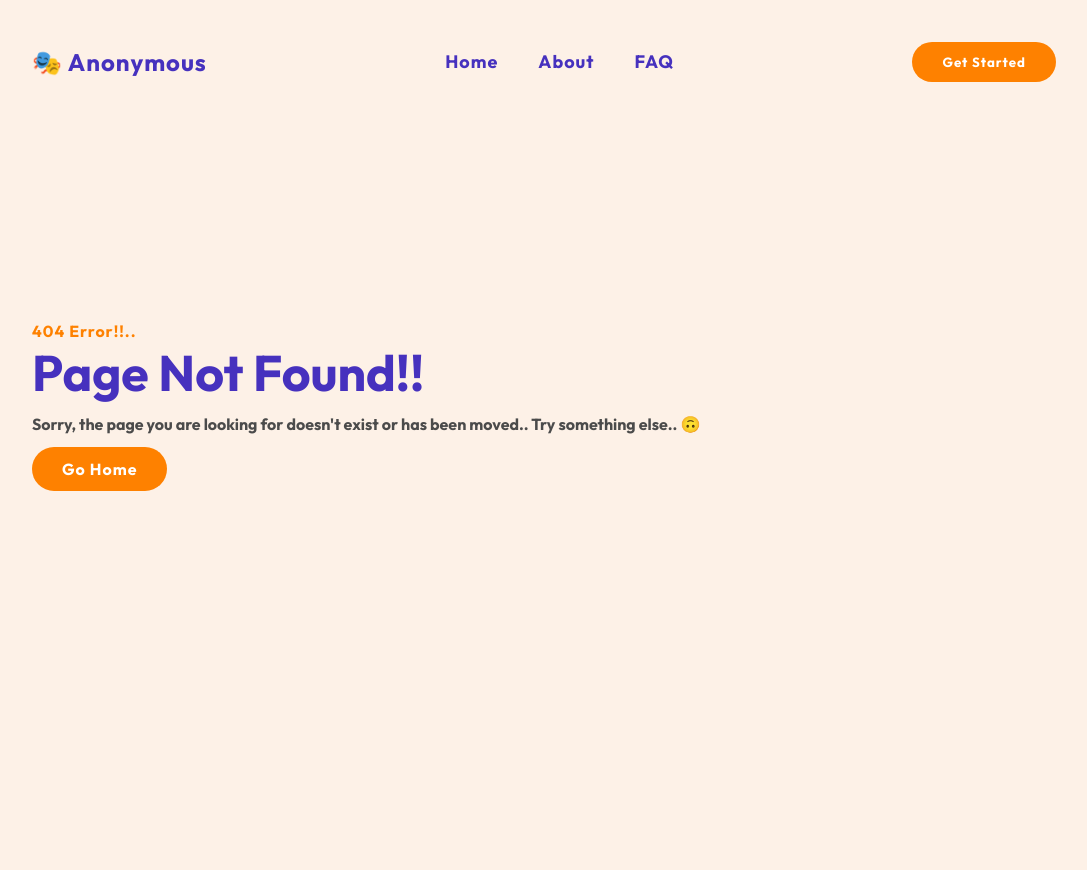
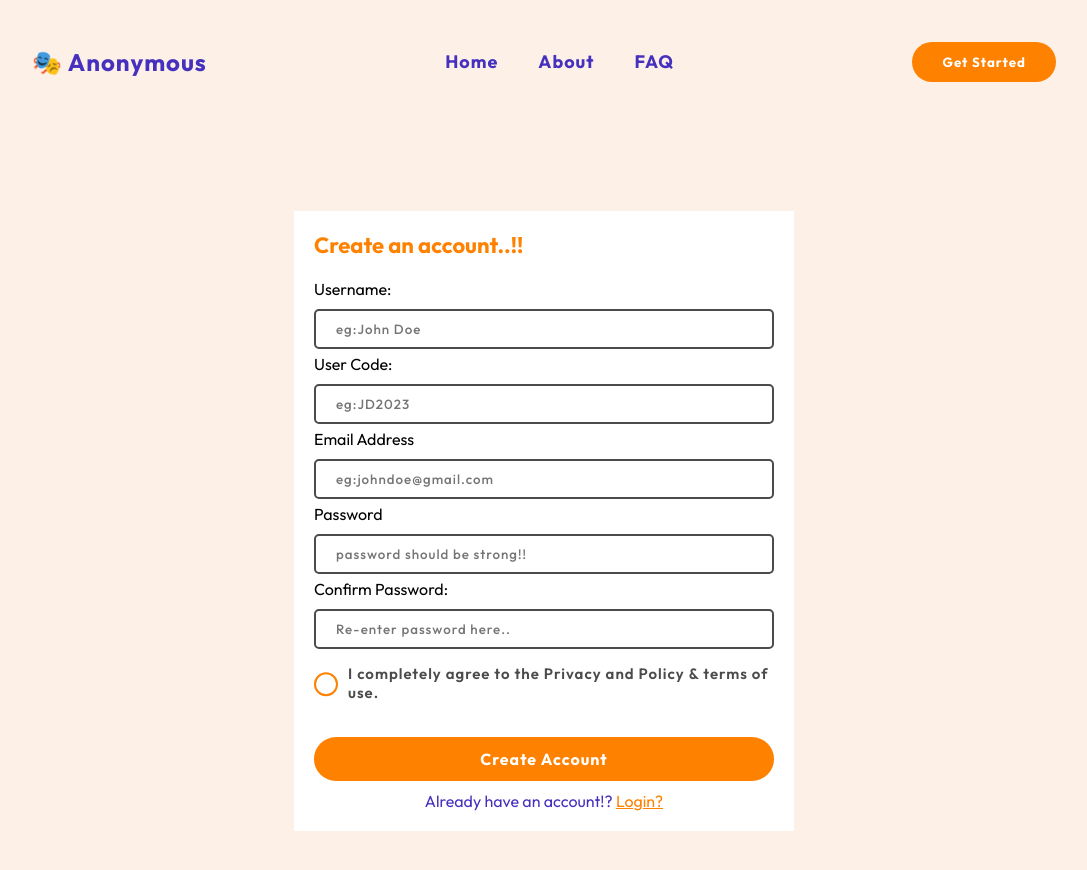
Before and after one commit to SavaadMP/Anonymous-2.0, a React (Vite) app in the folder client/: page /register in a window 1280 px wide. Before the commit this address had no page. Shown: the top 870 px of the page, without its empty margins (96-1183 px from the left). Before the commit the page ends 800 px from the top, so only its background shows below. Built offline with nearby package versions, Linux system fonts and the light colour scheme.

Commit message:
designed register and login page

```diff
--- a/client/src/App.jsx
+++ b/client/src/App.jsx
@@ -4,6 +4,8 @@ import Hero from "./pages/Hero/Hero";
 import CodeValidator from "./pages/CodeValidator/CodeValidator";
 import PageNotFound from "./pages/PageNotFound/PageNotFound";
 import SendMessage from "./pages/SendMessage/SendMessage";
+import Register from "./pages/Auth/Register";
+import Login from "./pages/Auth/Login";
 
 function App() {
   return (
@@ -13,6 +15,8 @@ function App() {
         <Route index path="/" element={<Hero />} />
         <Route path="/usercode" element={<CodeValidator />} />
         <Route path="/sendMessage" element={<SendMessage />} />
+        <Route path="/login" element={<Login />} />
+        <Route path="/register" element={<Register />} />
         <Route path="*" element={<PageNotFound />} />
       </Routes>
     </>
--- a/client/src/components/Header/Header.jsx
+++ b/client/src/components/Header/Header.jsx
@@ -18,7 +18,17 @@ function Header() {
           <Link to="/">FAQ</Link>
         </li>
       </ul>
-      <button className="primary-btn">Get Started</button>
+      <button className="primary-btn">
+        <Link
+          to="/register"
+          style={{
+            textDecoration: "none",
+            color: "white",
+          }}
+        >
+          Get Started
+        </Link>
+      </button>
     </header>
   );
 }
--- /dev/null
+++ b/client/src/pages/Auth/Auth.scss
@@ -0,0 +1,102 @@
+@import "../../variables";
+
+.auth_container {
+  padding: 10%;
+  display: flex;
+  align-items: center;
+  justify-content: center;
+
+  .auth_content {
+    width: 500px;
+    padding: 20px;
+    background: #fff;
+
+    h3 {
+      font-size: 22px;
+      color: $secondary-color;
+      text-align: left;
+      margin-bottom: 20px;
+    }
+
+    .auth_form {
+      form {
+        .form_group {
+          display: flex;
+          flex-direction: column;
+          width: 100%;
+
+          &.change_auth {
+            p {
+              margin-top: 10px;
+              text-align: center;
+              color: $primary-color;
+
+              a {
+                color: $secondary-color;
+              }
+            }
+          }
+
+          &.termsAndCond {
+            display: flex;
+            flex-direction: row;
+            margin-top: 10px;
+            align-items: center;
+
+            label {
+              color: $text-color;
+              font-weight: 600;
+              font-size: 15px;
+              letter-spacing: 1px;
+            }
+
+            input {
+              margin-right: 10px;
+              font-size: 1.5rem;
+              appearance: none;
+              background: #fff;
+              border-radius: 50%;
+              width: 1.1rem;
+              height: 1.1rem;
+              cursor: pointer;
+              padding: 10px;
+              border: 2px solid $secondary-color;
+              transform: translateY(-0.075em);
+              display: grid;
+              place-content: center;
+
+              &::before {
+                content: "";
+                width: 0.6em;
+                height: 0.6em;
+                border-radius: 50%;
+                transform: scale(0);
+                transition: 120ms transform ease-in-out;
+                box-shadow: inset 1em 1em $secondary-color;
+              }
+
+              &:checked::before {
+                transform: scale(1);
+              }
+            }
+          }
+
+          label {
+            margin-bottom: 10px;
+          }
+
+          input {
+            padding: 10px 20px;
+            margin-bottom: 5px;
+            border: 2px solid $text-color;
+            border-radius: 5px;
+            outline: none;
+            font-weight: 500;
+            color: $primary-color;
+            letter-spacing: 1px;
+          }
+        }
+      }
+    }
+  }
+}
--- /dev/null
+++ b/client/src/pages/Auth/Login.jsx
@@ -0,0 +1,42 @@
+import "./Auth.scss";
+import { Link } from "react-router-dom";
+
+function Login() {
+  return (
+    <div className="auth_container">
+      <div className="auth_content">
+        <h3>Login to an existing account..!!</h3>
+        <div className="auth_form">
+          <form>
+            <div className="form_group">
+              <label htmlFor="email">Email Address</label>
+              <input type="email" placeholder="eg: anonymous@gmail.com" />
+            </div>
+
+            <div className="form_group">
+              <label htmlFor="password">Password</label>
+              <input
+                type="password"
+                placeholder="Password should be strong.."
+              />
+            </div>
+
+            <div className="form_group">
+              <button className="primary-btn" type="submit">
+                Create Account
+              </button>
+            </div>
+            <div className="form_group change_auth">
+              <p>
+                Don't have an account yet!?{" "}
+                <Link to="/register">Register?</Link>
+              </p>
+            </div>
+          </form>
+        </div>
+      </div>
+    </div>
+  );
+}
+
+export default Login;
--- /dev/null
+++ b/client/src/pages/Auth/Register.jsx
@@ -0,0 +1,67 @@
+import "./Auth.scss";
+import { Link } from "react-router-dom";
+
+function Register() {
+  return (
+    <div className="auth_container">
+      <div className="auth_content">
+        <h3>Create an account..!!</h3>
+        <div className="auth_form">
+          <form>
+            <div className="form_group">
+              <label htmlFor="username">Username:</label>
+              <input type="text" placeholder="eg:John Doe" />
+            </div>
+
+            <div className="form_group">
+              <label htmlFor="usercode">User Code:</label>
+              <input type="text" placeholder="eg:JD2023" />
+            </div>
+
+            <div className="form_group">
+              <label htmlFor="email">Email Address</label>
+              <input type="email" placeholder="eg:johndoe@gmail.com" />
+            </div>
+
+            <div className="form_group">
+              <label htmlFor="password">Password</label>
+              <input
+                type="password"
+                placeholder="password should be strong!!"
+              />
+            </div>
+
+            <div className="form_group">
+              <label htmlFor="cPassword">Confirm Password:</label>
+              <input type="password" placeholder="Re-enter password here.." />
+            </div>
+
+            <div className="form_group termsAndCond">
+              <input
+                type="radio"
+                name="termsAndConditions"
+                id="termsAndConditions"
+              />
+              <label htmlFor="termsAndConditions">
+                I completely agree to the Privacy and Policy & terms of use.
+              </label>
+            </div>
+
+            <div className="form_group">
+              <button className="primary-btn" type="submit">
+                Create Account
+              </button>
+            </div>
+            <div className="form_group change_auth">
+              <p>
+                Already have an account!? <Link to="/login">Login?</Link>
+              </p>
+            </div>
+          </form>
+        </div>
+      </div>
+    </div>
+  );
+}
+
+export default Register;
--- a/client/src/pages/Hero/Hero.jsx
+++ b/client/src/pages/Hero/Hero.jsx
@@ -15,7 +15,7 @@ function Hero() {
             <Link to="/usercode" className="primary-btn">
               Send Message
             </Link>
-            <Link to="/" className="secondary-btn">
+            <Link to="/login" className="secondary-btn">
               Login
             </Link>
           </div>
--- a/client/src/pages/SendMessage/SendMessage.scss
+++ b/client/src/pages/SendMessage/SendMessage.scss
@@ -1,3 +1,6 @@
+@import "../../variables";
+@import url("https://fonts.googleapis.com/css2?family=Poppins:ital,wght@0,400;0,500;0,600;0,700;1,500;1,600&display=swap");
+
 .sendMessage_container {
   .sendMessage_content {
     padding: 10%;
@@ -30,16 +33,18 @@
           width: 100%;
           padding: 10px 20px;
           font-weight: 500;
+          font-size: 0.9rem;
+          outline: 1px solid $text-color;
+          border-radius: 3px;
+          font-family: "Poppins", sans-serif;
         }
 
         select {
+          outline: 1px solid $text-color;
+          border-radius: 3px;
           padding: 10px 20px;
           width: 100%;
-
-          option {
-            width: 100%;
-            padding: 10px 20px;
-          }
+          font-size: 0.9rem;
         }
       }
     }
```
